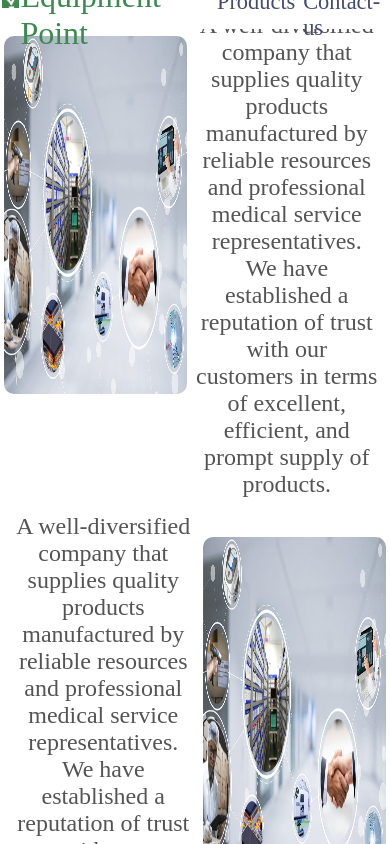
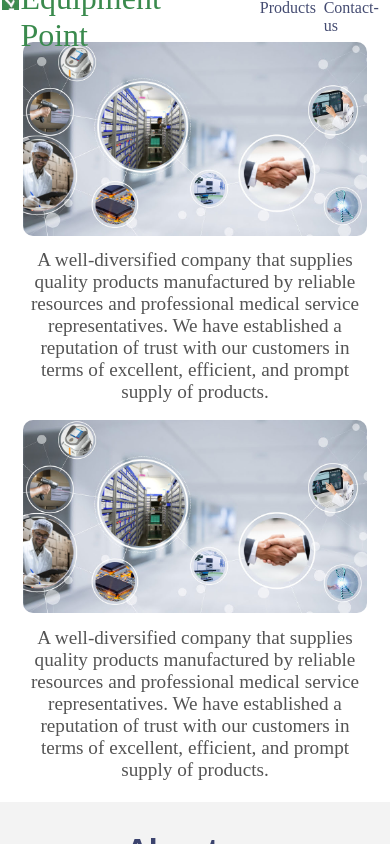
Before and after one commit to hmrs-medical/eqpoint-dev, a React (Create React App) app: page / in a window 390 px wide. Shown: the top 844 px of the page. Built offline with nearby package versions, Linux system fonts and the light colour scheme; a web font is replaced by a local one.

Commit message:
added media queries and updated some css files

```diff
--- a/src/assets/css/home.css
+++ b/src/assets/css/home.css
@@ -16,35 +16,47 @@ section:nth-child(2n) {
 }
 #intro > div {
   display: flex;
+  margin-bottom: 1vh;
 }
 #intro {
-  margin-top: 10vh auto;
+  padding-top: 7vh;
 }
 #intro-collage {
-  display: flex;
-  justify-content: center;
-  align-items: center;
-  /* margin-right: 1.5vw; */
-  height: 50vh;
+  height: 45vh;
   width: 50%;
-  /* background-color: #3A8A4D;; */
   border-radius: 10px;
+  padding: 0 1%;
 }
-/* #intro-collage>a{
-    height: fit-content;
-    align-self: flex-end;
-}
-#intro-collage>a>div{
-    border-radius: 5px;
-    padding: 2%;
-    margin: 5%;
-    min-width: 7.5vw;
-    background-color: white ;
-} */
 #intro-about {
   align-self: center;
   width: 50%;
   font-size: 1.5rem;
   text-align: center;
-  padding: 2%;
+  padding: 0 1%;
 }
+
+/* Media queries */
+
+@media screen and (max-width: 600px) {
+  #intro {
+    padding-top: 5vh;
+  }
+  #intro > div {
+    justify-content: center;
+    align-items: center;
+  }
+  #first-display {
+    flex-direction: column;
+  }
+  #second-display {
+    flex-direction: column-reverse;
+  }
+  #intro-about,
+  #intro-collage {
+    align-self: unset;
+    width: 90%;
+    height: auto;
+    font-size: 1.2rem;
+    margin-bottom: 1vh;
+  }
+}
--- a/src/assets/css/navbar.css
+++ b/src/assets/css/navbar.css
@@ -40,3 +40,14 @@ body {
 .nav-item > a:hover {
   color: #3a8a4d;
 }
+
+/* Media queries */
+
+@media screen and (max-width: 600px) {
+  .nav-item > a {
+    font-size: 1rem;
+  }
+  #navbar {
+    padding-top: 1%;
+  }
+}
--- a/src/components/home.js
+++ b/src/components/home.js
@@ -10,7 +10,7 @@ function Home() {
             <img
               style={{ borderRadius: "inherit" }}
               src={collage}
-              height="85%"
+              height="100%"
               width="100%"
               alt="medical equipments collage"
             />
@@ -36,7 +36,7 @@ function Home() {
             <img
               style={{ borderRadius: "inherit" }}
               src={collage}
-              height="85%"
+              height="100%"
               width="100%"
               alt="medical equipments collage"
             />
```
